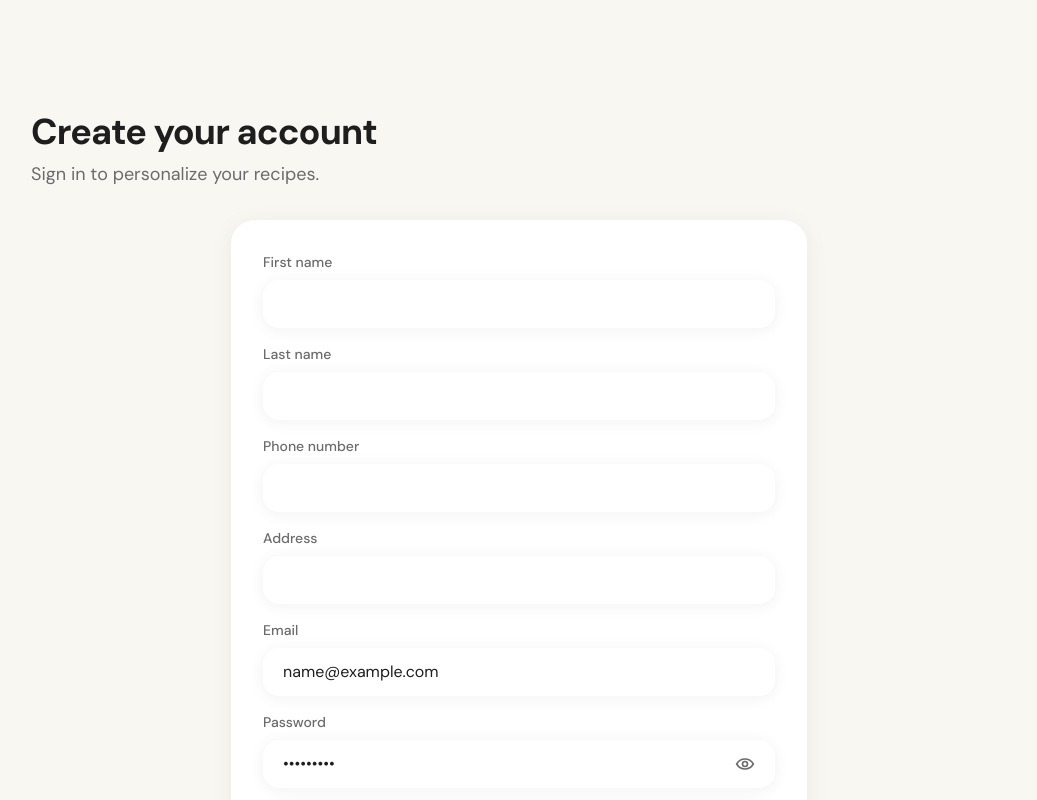
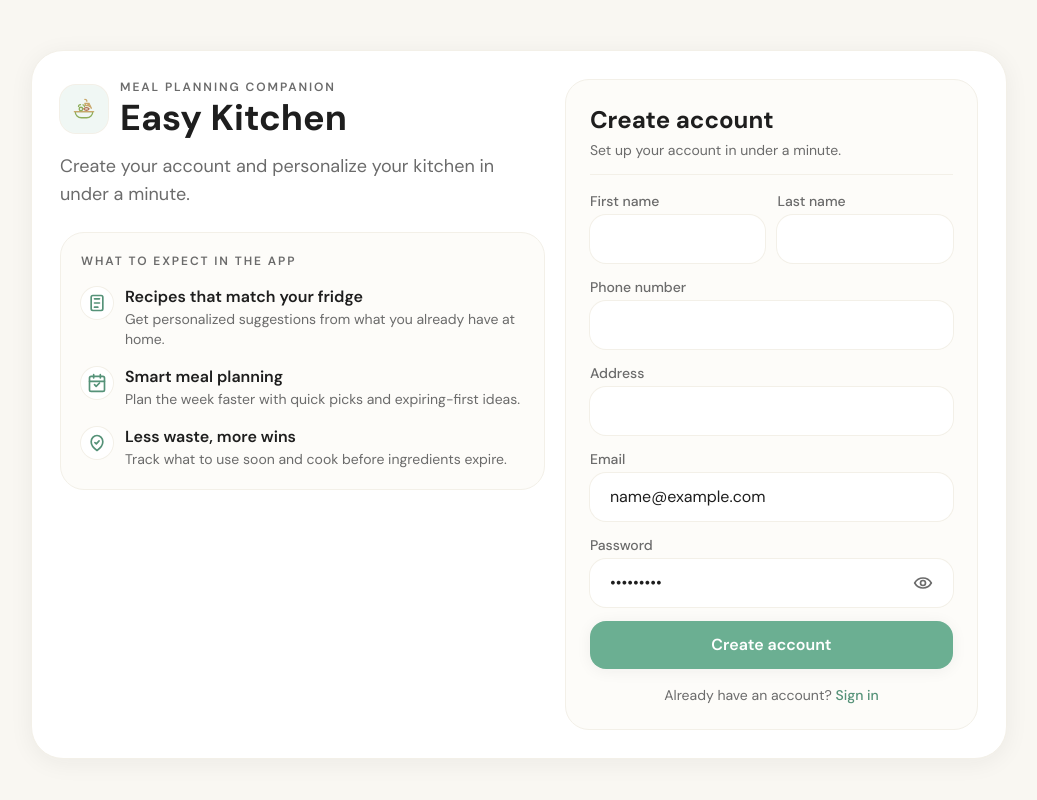
Before and after one commit to monish05/HCI-FoodApp, a React (Vite) app in the folder frontend/: page /login in a window 1280 px wide. Both pictures are taken after typing "name@example.com", "Sample123" into the empty fields and a click on the button "Create one". Shown: the top 800 px of the page, without its empty margins (121-1158 px from the left). Built offline with nearby package versions, Linux system fonts and the light colour scheme; no server answers.

Commit message:
Redesign login UI, add hero SVG & API errors

```diff
--- a/frontend/src/api/client.js
+++ b/frontend/src/api/client.js
@@ -37,15 +37,23 @@ async function request(path, { method = 'GET', body, token } = {}) {
   const headers = { 'Content-Type': 'application/json' }
   if (token) headers.Authorization = `Bearer ${token}`
 
-  const res = await fetch(`${API_BASE}${path}`, {
-    method,
-    headers,
-    body: body ? JSON.stringify(body) : undefined,
-  })
+  let res
+  try {
+    res = await fetch(`${API_BASE}${path}`, {
+      method,
+      headers,
+      body: body ? JSON.stringify(body) : undefined,
+    })
+  } catch (error) {
+    throw new Error(`Cannot reach API at ${API_BASE || 'current origin'}. Make sure backend is running.`)
+  }
 
   if (!res.ok) {
     const error = await res.json().catch(() => ({}))
     let message = error.detail || 'Request failed'
+    if (res.status === 404 && path.startsWith('/auth/')) {
+      message = `Auth endpoint not found at ${API_BASE || 'current origin'}. Check VITE_API_URL.`
+    }
     if (Array.isArray(message)) {
       message = message
         .map((item) => item.msg || item.message || JSON.stringify(item))
--- a/frontend/src/pages/Login.jsx
+++ b/frontend/src/pages/Login.jsx
@@ -1,8 +1,41 @@
 import { useState } from 'react'
 import { useNavigate } from 'react-router-dom'
 import PageContainer from '../components/PageContainer'
-import SectionHeader from '../components/SectionHeader'
 import { useAuth } from '../context/AuthContext'
+
+const EXPECT_ITEMS = [
+  {
+    title: 'Recipes that match your fridge',
+    text: 'Get personalized suggestions from what you already have at home.',
+    icon: (
+      <svg viewBox="0 0 24 24" className="h-5 w-5" fill="none" stroke="currentColor" strokeWidth="2" aria-hidden>
+        <path strokeLinecap="round" strokeLinejoin="round" d="M7 3h10a2 2 0 0 1 2 2v14a2 2 0 0 1-2 2H7a2 2 0 0 1-2-2V5a2 2 0 0 1 2-2Z" />
+        <path strokeLinecap="round" strokeLinejoin="round" d="M9 7h6M9 12h6M9 17h4" />
+      </svg>
+    ),
+  },
+  {
+    title: 'Smart meal planning',
+    text: 'Plan the week faster with quick picks and expiring-first ideas.',
+    icon: (
+      <svg viewBox="0 0 24 24" className="h-5 w-5" fill="none" stroke="currentColor" strokeWidth="2" aria-hidden>
+        <path strokeLinecap="round" strokeLinejoin="round" d="M8 2v4M16 2v4M3 10h18" />
+        <rect x="3" y="4" width="18" height="18" rx="2" />
+        <path strokeLinecap="round" strokeLinejoin="round" d="m9 14 2 2 4-4" />
+      </svg>
+    ),
+  },
+  {
+    title: 'Less waste, more wins',
+    text: 'Track what to use soon and cook before ingredients expire.',
+    icon: (
+      <svg viewBox="0 0 24 24" className="h-5 w-5" fill="none" stroke="currentColor" strokeWidth="2" aria-hidden>
+        <path strokeLinecap="round" strokeLinejoin="round" d="M12 3c4 0 7 3.4 7 7.6 0 5.7-7 10.4-7 10.4S5 16.3 5 10.6C5 6.4 8 3 12 3Z" />
+        <path strokeLinecap="round" strokeLinejoin="round" d="M9.5 11.5 11.2 13l3.3-3.5" />
+      </svg>
+    ),
+  },
+]
 
 export default function Login() {
   const navigate = useNavigate()
@@ -38,63 +71,104 @@ export default function Login() {
   }
 
   return (
-    <PageContainer>
-      <div className="page-content">
-        <SectionHeader
-          title={mode === 'login' ? 'Welcome back' : 'Create your account'}
-          subtitle="Sign in to personalize your recipes."
-        />
-        <div className="card mx-auto max-w-xl rounded-3xl p-6 sm:p-8">
-          <form onSubmit={handleSubmit} className="space-y-4">
+    <PageContainer className="!overflow-hidden !pb-0 !pt-4 md:!pt-6 md:!pb-0">
+      <div className="page-content flex min-h-[calc(100dvh-1.5rem)] items-center py-2 md:min-h-[calc(100dvh-2.5rem)] md:py-3">
+        <section className="w-full rounded-4xl border border-cream-200 bg-white p-5 shadow-card sm:p-6 lg:p-7">
+          <div className="grid gap-5 lg:grid-cols-[1.08fr_0.92fr] lg:items-stretch">
+            <div>
+              <div className="flex items-center gap-3">
+                <span className="inline-flex h-12 w-12 items-center justify-center rounded-2xl bg-sage/10 ring-1 ring-cream-200">
+                  <img src="/logo.svg" alt="Easy Kitchen" className="h-7 w-7" />
+                </span>
+                <div>
+                  <p className="text-xs font-semibold uppercase tracking-[0.16em] text-ink-muted">Meal Planning Companion</p>
+                  <h1 className="text-4xl font-bold leading-tight text-ink">Easy Kitchen</h1>
+                </div>
+              </div>
+              <p className="mt-3 max-w-xl text-lg text-ink-muted">
+                {mode === 'login'
+                  ? 'Everything you need to plan meals, use what you have, and cook without stress.'
+                  : 'Create your account and personalize your kitchen in under a minute.'}
+              </p>
+
+              <div className="mt-6 rounded-3xl border border-cream-200 bg-cream-50 p-5">
+                <h2 className="text-xs font-semibold uppercase tracking-[0.16em] text-ink-muted">What to expect in the app</h2>
+                <ul className="mt-4 space-y-4">
+                    {EXPECT_ITEMS.map((item) => (
+                      <li key={item.title} className="flex items-start gap-3">
+                        <span className="mt-0.5 inline-flex h-8 w-8 shrink-0 items-center justify-center rounded-2xl bg-white text-sage-dark ring-1 ring-cream-200">
+                          {item.icon}
+                        </span>
+                        <div>
+                          <p className="text-base font-semibold text-ink">{item.title}</p>
+                          <p className="text-sm text-ink-muted">{item.text}</p>
+                        </div>
+                      </li>
+                    ))}
+                </ul>
+              </div>
+            </div>
+
+            <div className="flex h-full flex-col rounded-3xl border border-cream-200 bg-cream-50 p-5 sm:p-6">
+              <div className="mb-4 border-b border-cream-200 pb-3.5">
+                <h2 className="text-2xl font-bold text-ink">{mode === 'login' ? 'Sign in' : 'Create account'}</h2>
+                <p className="mt-1 text-sm text-ink-muted">
+                  {mode === 'login' ? 'Use your email to continue.' : 'Set up your account in under a minute.'}
+                </p>
+              </div>
+
+              <form onSubmit={handleSubmit} className="space-y-3.5">
                 {mode === 'register' && (
                   <>
+                    <div className="grid gap-3 sm:grid-cols-2">
                       <div>
-                  <label htmlFor="firstName" className="mb-2 block text-sm font-medium text-ink-muted">
+                        <label htmlFor="firstName" className="mb-1 block text-sm font-medium text-ink-muted">
                           First name
                         </label>
                         <input
                           id="firstName"
                           type="text"
-                    className="input w-full"
+                          className="input w-full bg-white shadow-none ring-1 ring-cream-200"
                           value={firstName}
                           onChange={(e) => setFirstName(e.target.value)}
                           required
                         />
                       </div>
                       <div>
-                  <label htmlFor="lastName" className="mb-2 block text-sm font-medium text-ink-muted">
+                        <label htmlFor="lastName" className="mb-1 block text-sm font-medium text-ink-muted">
                           Last name
                         </label>
                         <input
                           id="lastName"
                           type="text"
-                    className="input w-full"
+                          className="input w-full bg-white shadow-none ring-1 ring-cream-200"
                           value={lastName}
                           onChange={(e) => setLastName(e.target.value)}
                           required
                         />
                       </div>
+                    </div>
                     <div>
-                  <label htmlFor="phone" className="mb-2 block text-sm font-medium text-ink-muted">
+                      <label htmlFor="phone" className="mb-1 block text-sm font-medium text-ink-muted">
                         Phone number
                       </label>
                       <input
                         id="phone"
                         type="tel"
-                    className="input w-full"
+                        className="input w-full bg-white shadow-none ring-1 ring-cream-200"
                         value={phone}
                         onChange={(e) => setPhone(e.target.value)}
                         required
                       />
                     </div>
                     <div>
-                  <label htmlFor="address" className="mb-2 block text-sm font-medium text-ink-muted">
+                      <label htmlFor="address" className="mb-1 block text-sm font-medium text-ink-muted">
                         Address
                       </label>
                       <input
                         id="address"
                         type="text"
-                    className="input w-full"
+                        className="input w-full bg-white shadow-none ring-1 ring-cream-200"
                         value={address}
                         onChange={(e) => setAddress(e.target.value)}
                         required
@@ -102,28 +176,30 @@ export default function Login() {
                     </div>
                   </>
                 )}
+
                 <div>
-              <label htmlFor="email" className="mb-2 block text-sm font-medium text-ink-muted">
+                  <label htmlFor="email" className="mb-1 block text-sm font-medium text-ink-muted">
                     Email
                   </label>
                   <input
                     id="email"
                     type="email"
-                className="input w-full"
+                    className="input w-full bg-white shadow-none ring-1 ring-cream-200"
                     value={email}
                     onChange={(e) => setEmail(e.target.value)}
                     required
                   />
                 </div>
+
                 <div>
-              <label htmlFor="password" className="mb-2 block text-sm font-medium text-ink-muted">
+                  <label htmlFor="password" className="mb-1 block text-sm font-medium text-ink-muted">
                     Password
                   </label>
                   <div className="relative">
                     <input
                       id="password"
                       type={showPassword ? 'text' : 'password'}
-                  className="input w-full pr-12"
+                      className="input w-full bg-white pr-12 shadow-none ring-1 ring-cream-200"
                       value={password}
                       onChange={(e) => setPassword(e.target.value)}
                       required
@@ -158,12 +234,12 @@ export default function Login() {
                   </div>
                 )}
 
-            <button type="submit" className="btn-primary w-full" disabled={loading}>
+                <button type="submit" className="btn-primary mt-1 w-full !rounded-2xl" disabled={loading}>
                   {loading ? 'Please wait...' : mode === 'login' ? 'Sign in' : 'Create account'}
                 </button>
               </form>
 
-          <div className="mt-6 text-center text-sm text-ink-muted">
+              <div className="mt-4 text-center text-sm text-ink-muted">
                 {mode === 'login' ? "Don't have an account?" : 'Already have an account?'}{' '}
                 <button
                   type="button"
@@ -175,6 +251,8 @@ export default function Login() {
               </div>
             </div>
           </div>
+        </section>
+      </div>
     </PageContainer>
   )
 }
```
Also changed, not shown: frontend/public/login-hero.svg (added). Lines whose indentation alone changed are shown as unchanged.
